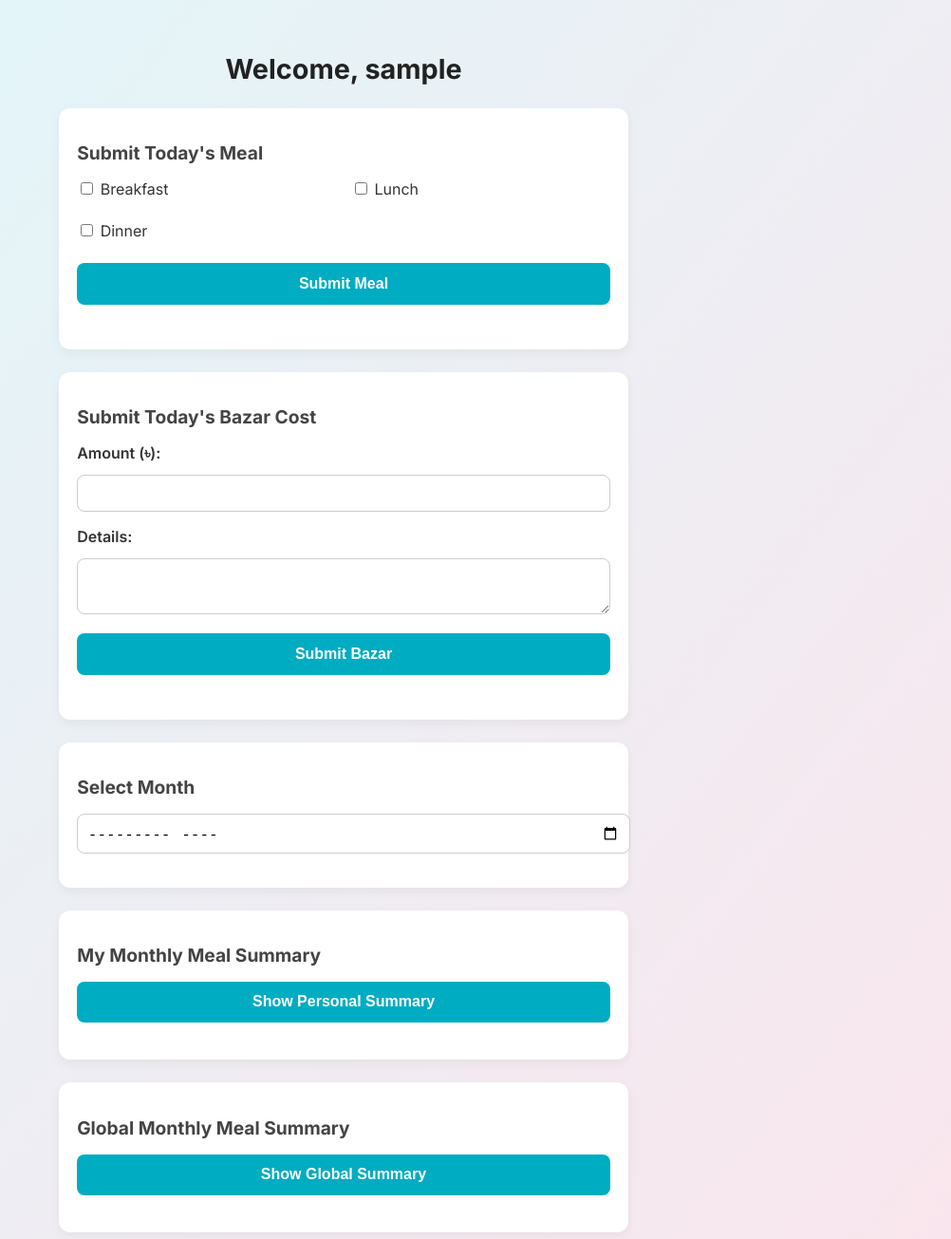
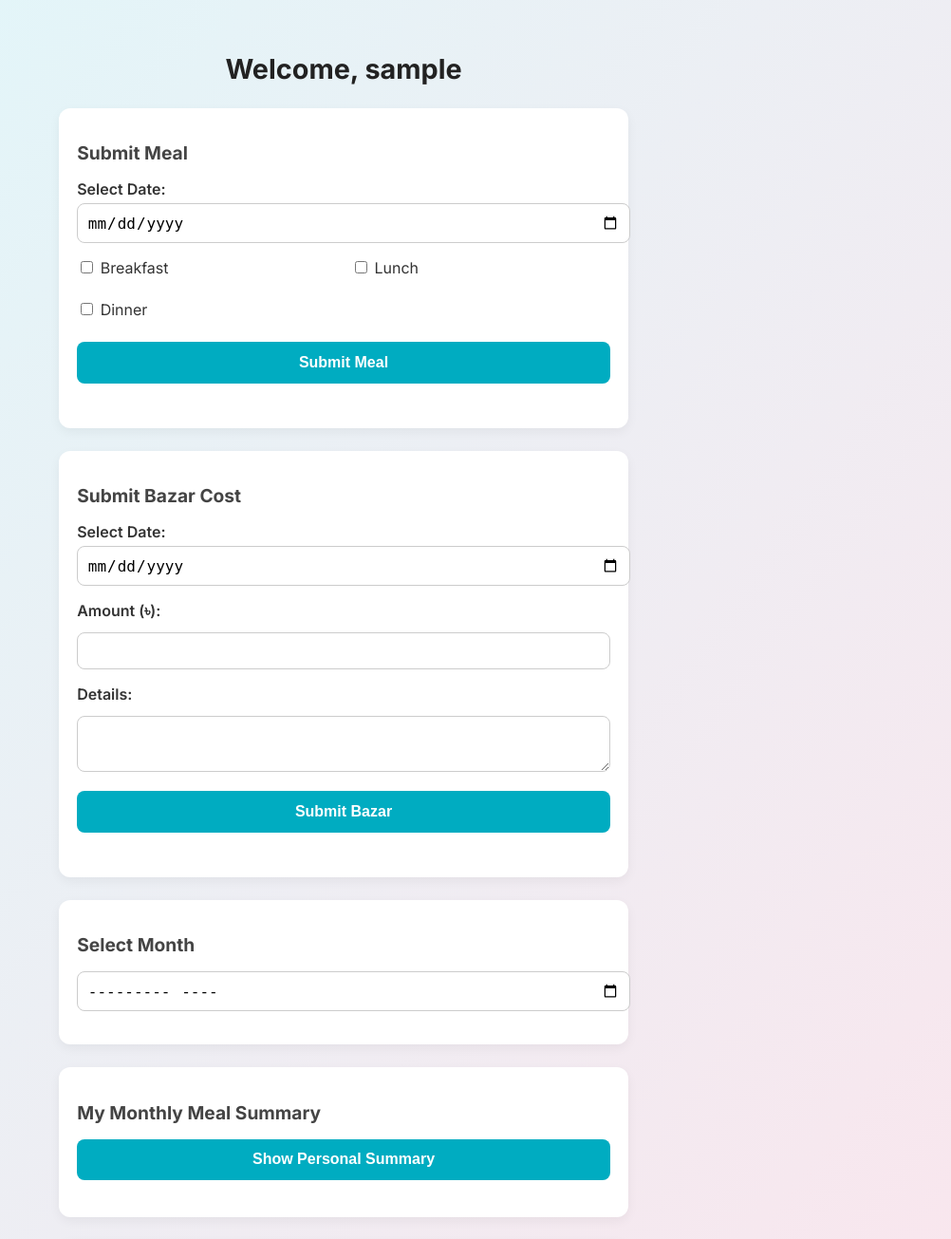
Before and after one commit to tasfiq1110/website, a Flask app: page /dashboard in a window 1280 px wide. Shown: the top 1305 px of the page at 95% size, without its empty margins (278-1280 px from the left). Run offline with Flask 3, Linux system fonts and the light colour scheme; the visitor is signed in with stand-in values (Sample User, id 1).

Commit message:
Update dashboard.html

```diff
--- a/templates/dashboard.html
+++ b/templates/dashboard.html
@@ -49,6 +49,7 @@
 
         input[type="number"],
         input[type="month"],
+        input[type="date"],
         textarea {
             width: 100%;
             padding: 0.6rem;
@@ -144,8 +145,10 @@
 
         <!-- Meal Submission -->
         <section>
-            <h2>Submit Today's Meal</h2>
+            <h2>Submit Meal</h2>
             <form id="mealForm">
+                <label for="mealDate">Select Date:</label>
+                <input type="date" id="mealDate" name="mealDate">
                 <div class="checkbox-group">
                     <label><input type="checkbox" name="meal" value="Breakfast"> Breakfast</label>
                     <label><input type="checkbox" name="meal" value="Lunch"> Lunch</label>
@@ -158,8 +161,10 @@
 
         <!-- Bazar Cost -->
         <section>
-            <h2>Submit Today's Bazar Cost</h2>
+            <h2>Submit Bazar Cost</h2>
             <form id="bazarForm">
+                <label for="bazarDate">Select Date:</label>
+                <input type="date" id="bazarDate" name="bazarDate">
                 <label for="cost">Amount (৳):</label>
                 <input type="number" id="cost" name="cost" required>
                 <label for="details">Details:</label>
```
